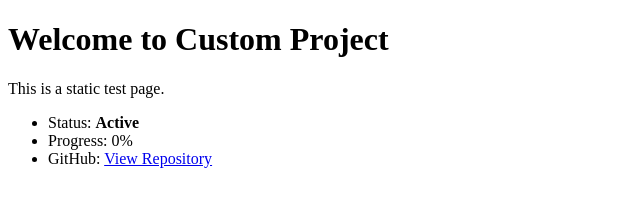
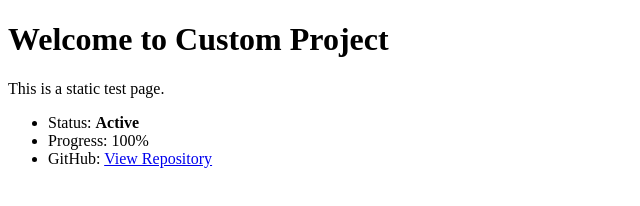
Before and after one commit to procommun/custom-project-testing, a plain HTML site: page index.html in a window 1280 px wide. Shown: the full height of the page, 0-640 px from the left. Drawn offline with Linux system fonts and the light colour scheme.

Commit message:
Updated progress

```diff
--- a/index.html
+++ b/index.html
@@ -10,7 +10,7 @@
   <p>This is a static test page.</p>
   <ul>
     <li>Status: <strong>Active</strong></li>
-    <li>Progress: 0%</li>
+    <li>Progress: 100%</li>
     <li>GitHub: <a href="https://github.com/procommun/custom-project-testing" target="_blank">View Repository</a></li>
   </ul>
 </body>
```
